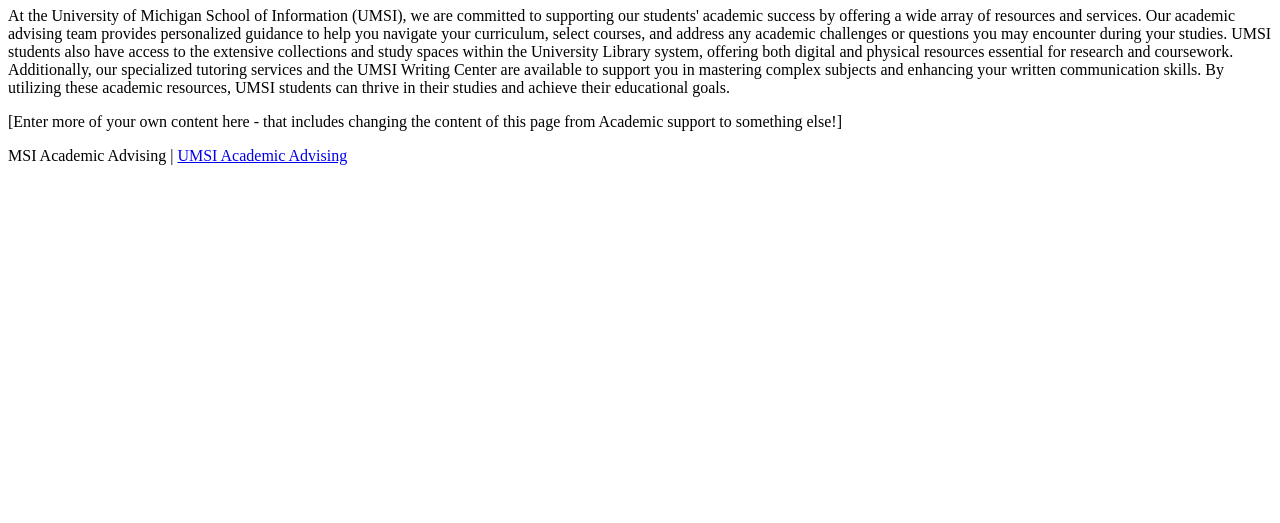
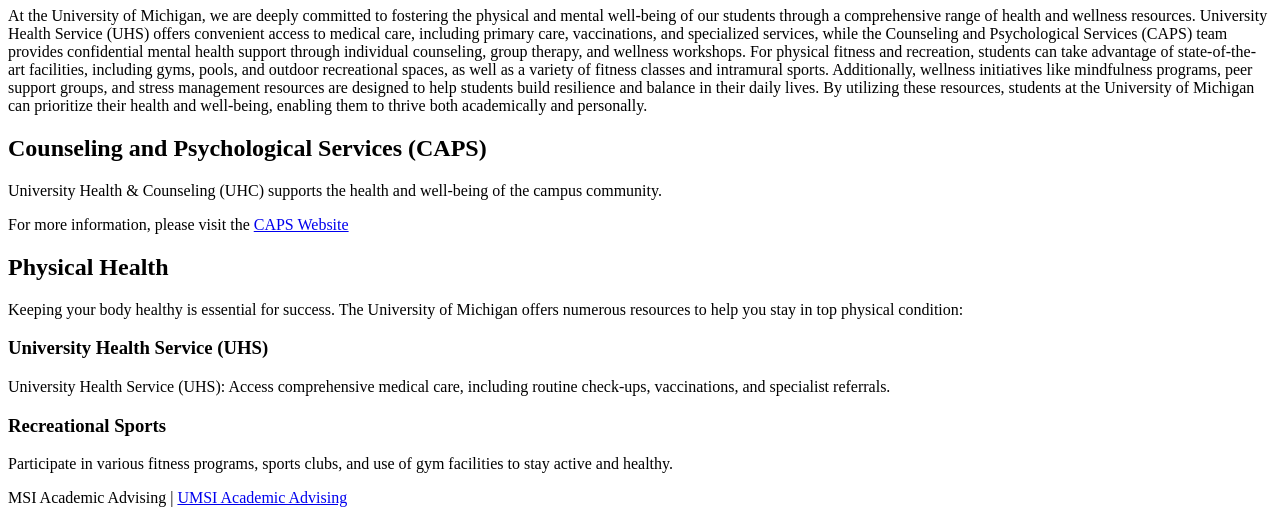
Before and after one commit to aakdis/client_project_w25, a plain HTML site: page page_2.html in a window 1280 px wide. Shown: the part 573-1096 px from the top of the page. Before the commit the page ends 800 px from the top, so only its background shows below. Drawn offline with Linux system fonts and the light colour scheme.

Commit message:
Add files via upload

```diff
--- a/page_2.html
+++ b/page_2.html
@@ -18,28 +18,40 @@
                 <li><a href = "page_3.html">Page 3</a></li>
             </ul>
         </nav>
-        <h1>Academic Suport at UMSI</h1>
+        <h1>Physical and Mental Health at UMSI</h1>
 
     </header>
     <main>
         <div>
-            <p>At the University of Michigan School of Information (UMSI), we are committed to supporting our students' academic success by offering a wide array of resources and services. Our academic advising team provides personalized guidance to help you navigate your curriculum, select courses, and address any academic challenges or questions you may encounter during your studies. UMSI students also have access to the extensive collections and study spaces within the University Library system, offering both digital and physical resources essential for research and coursework. Additionally, our specialized tutoring services and the UMSI Writing Center are available to support you in mastering complex subjects and enhancing your written communication skills. By utilizing these academic resources, UMSI students can thrive in their studies and achieve their educational goals. </p>
+            <p>At the University of Michigan, we are deeply committed to fostering the physical and mental well-being of our students through a comprehensive range of health and wellness resources. University Health Service (UHS) offers convenient access to medical care, including primary care, vaccinations, and specialized services, while the Counseling and Psychological Services (CAPS) team provides confidential mental health support through individual counseling, group therapy, and wellness workshops. For physical fitness and recreation, students can take advantage of state-of-the-art facilities, including gyms, pools, and outdoor recreational spaces, as well as a variety of fitness classes and intramural sports. Additionally, wellness initiatives like mindfulness programs, peer support groups, and stress management resources are designed to help students build resilience and balance in their daily lives. By utilizing these resources, students at the University of Michigan can prioritize their health and well-being, enabling them to thrive both academically and personally. </p>
 
         </div>
 
-<div>[Enter more of your own content here - that includes changing the  content of this page from Academic support to something else!]</div>
+</header>
+<section>
+    <h2>Counseling and Psychological Services (CAPS)</h2>
+    <p>University Health & Counseling (UHC) supports the health and well-being of the campus community.</p>
+    <article>
+        <p>For more information, please visit the <a href="https://caps.umich.edu/">CAPS Website </a></p>
+    </article>
+</section>
 
-            <!-- Jackie Wolf -->
+<section>
+    <h2>Physical Health</h2>
+    <p>Keeping your body healthy is essential for success. The University of Michigan offers numerous resources to help you stay in top physical condition:</p>
+    <article>
+        <h3>University Health Service (UHS)</h3>
+        <p>University Health Service (UHS): Access comprehensive medical care, including routine check-ups, vaccinations, and specialist referrals.</p>
+    </article>
+    <article>
+        <h3>Recreational Sports</h3>
+        <p>Participate in various fitness programs, sports clubs, and use of gym facilities to stay active and healthy.</p>
+    </article>
+</section>
 
-        <div></div>
-        <div></div>
-        <div></div>
-        <div></div>
-    </main>
-    <footer>
-        <p>MSI Academic Advising | <a href="https://sites.google.com/umich.edu/msiacademicadvising/student-support-resources">UMSI Academic Advising </a></p>
+</main>
+<footer>
+    <p>MSI Academic Advising | <a href="https://sites.google.com/umich.edu/msiacademicadvising/student-support-resources">UMSI Academic Advising </a></p>
     </footer>
-
 </body>
-
 </html>
```
Also changed, not shown: page_1.html (+27 -12 lines).
